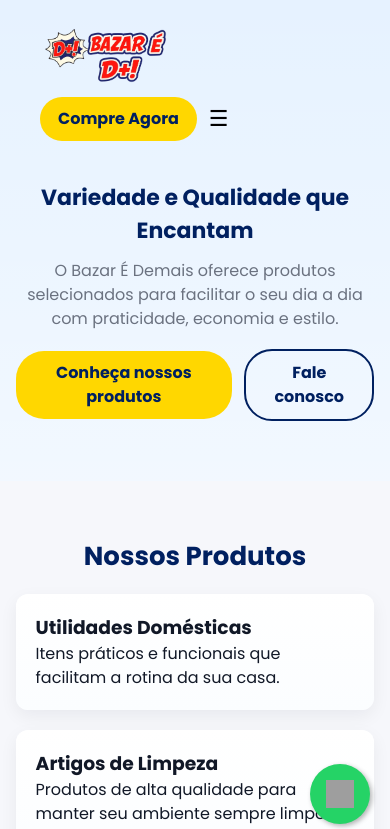
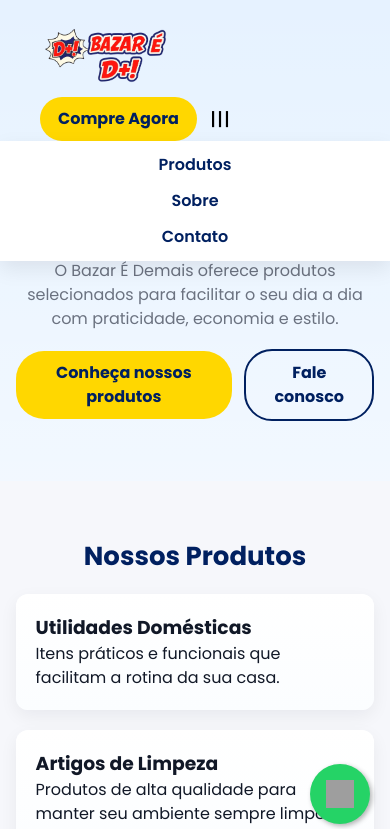
Before and after one commit to WLJ-Tec/Bazar_e_Dmais, a plain HTML site: page index.html in a window 390 px wide. Both pictures are taken after a click on the button "Abrir menu". Shown: the top 829 px of the page. Drawn offline with Linux system fonts and the light colour scheme; grey boxes are pictures that could not be loaded.

Commit message:
menu nav

```diff
--- a/index.html
+++ b/index.html
@@ -23,7 +23,7 @@
       </ul>
       <div class="nav-actions">
         <a class="btn-cta" href="#produtos">Compre Agora</a>
-        <button class="nav-toggle" aria-label="Abrir menu">☰</button>
+        <button class="nav-toggle" aria-label="Abrir menu" aria-expanded="false">☰</button>
       </div>
     </nav>
 
--- a/script.js
+++ b/script.js
@@ -10,7 +10,9 @@ document.querySelectorAll('a[href^="#"]').forEach(a=>{
 });
 
 
-document.getElementById('contactForm').addEventListener('submit', function(e){
+const contactForm = document.getElementById('contactForm');
+if (contactForm) {
+  contactForm.addEventListener('submit', function(e){
     e.preventDefault();
     const name = document.getElementById('name').value.trim();
     const email = document.getElementById('email').value.trim();
@@ -23,11 +25,35 @@ document.getElementById('contactForm').addEventListener('submit', function(e){
     alert('Mensagem enviada com sucesso! Em breve entraremos em contato.');
     this.reset();
   });
+}
 
-
+// Melhor controle do menu mobile: alterna classe .open em vez de manipular style.display
 const navToggle = document.querySelector('.nav-toggle');
 const navLinks = document.querySelector('.nav-links');
-navToggle && navToggle.addEventListener('click', () => {
-  if(navLinks.style.display === 'flex') navLinks.style.display = 'none';
-  else navLinks.style.display = 'flex';
+if (navToggle && navLinks) {
+  navToggle.addEventListener('click', () => {
+    const isOpen = navLinks.classList.toggle('open');
+    navToggle.classList.toggle('open', isOpen);
+    navToggle.setAttribute('aria-expanded', isOpen ? 'true' : 'false');
   });
+
+  // fecha o menu ao clicar em um link (útil no mobile)
+  navLinks.querySelectorAll('a').forEach(link => {
+    link.addEventListener('click', () => {
+      if (navLinks.classList.contains('open')) {
+        navLinks.classList.remove('open');
+        navToggle.classList.remove('open');
+        navToggle.setAttribute('aria-expanded', 'false');
+      }
+    });
+  });
+
+  // fecha quando clicar fora do menu
+  document.addEventListener('click', (e) => {
+    if (!navToggle.contains(e.target) && !navLinks.contains(e.target) && navLinks.classList.contains('open')) {
+      navLinks.classList.remove('open');
+      navToggle.classList.remove('open');
+      navToggle.setAttribute('aria-expanded','false');
+    }
+  });
+}
--- a/style.css
+++ b/style.css
@@ -323,6 +323,11 @@ body {
   flex-wrap: wrap;
 }
 
+/* garante posicionamento do menu mobile quando aberto */
+.navbar {
+  position: relative;
+}
+
 .section-title {
   text-align: center;
 }
@@ -332,3 +337,22 @@ body {
   max-width: 800px;
   margin: 0 auto;
 }
+
+/* estado aberto do menu mobile */
+.nav-links.open {
+  display: flex;
+  flex-direction: column;
+  gap: 12px;
+  position: absolute;
+  top: 100%;
+  left: 0;
+  right: 0;
+  background: white;
+  padding: 12px 40px;
+  box-shadow: 0 8px 20px rgba(0, 0, 0, 0.08);
+  z-index: 50;
+}
+
+.nav-toggle.open {
+  transform: rotate(90deg);
+}
```
Lines whose indentation alone changed are shown as unchanged.
